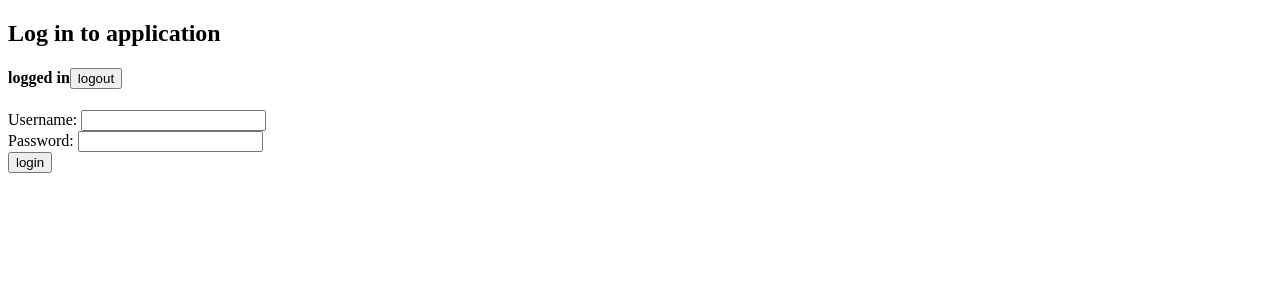
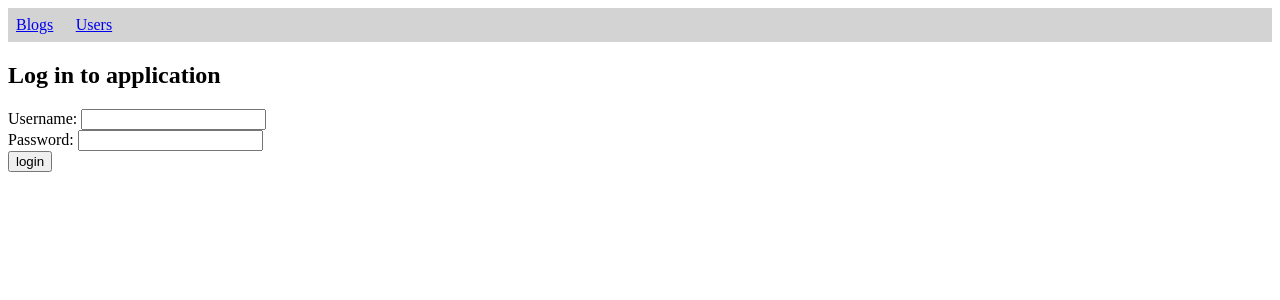
Before and after one commit to Pramod-Kumar-G/full-stack-open, a React (Vite) app in the folder part7/bloglist-frontend/: page / in a window 1280 px wide. Shown: the top 300 px of the page. Built offline with nearby package versions, Linux system fonts and the light colour scheme; no server answers.

Commit message:
implement solution for exercise 7.17

```diff
--- a/part7/bloglist-frontend/src/App.jsx
+++ b/part7/bloglist-frontend/src/App.jsx
@@ -5,7 +5,7 @@ import LoginForm from "./components/LoginForm";
 import BlogDetails from "./components/BlogDetails";
 import { useDispatch, useSelector } from "react-redux";
 import { setUser } from "./reducers/userReducer";
-import { BrowserRouter, Route, Routes } from "react-router-dom";
+import { BrowserRouter, Link, Route, Routes } from "react-router-dom";
 import Users from "./components/Users";
 import { initializeBlogs } from "./reducers/blogReducer";
 import UserBlogs from "./components/UserBlogs";
@@ -44,15 +44,28 @@ const App = () => {
 
   return (
     <BrowserRouter>
+      <div
+        style={{
+          display: "flex",
+          gap: "1.4em",
+          backgroundColor: "lightgrey",
+          padding: "0.5em",
+        }}
+      >
+        <Link to="/">Blogs</Link>
+        <Link to="/users">Users</Link>
+        {user && (
+          <div>
+            {user.name} logged in{" "}
+            <button type="button" onClick={handleLogout}>
+              logout
+            </button>
+          </div>
+        )}
+      </div>
       <div>
-        <h2>{user ? "Blogs" : "Log in to application"}</h2>
+        <h2>{user ? "Blog App" : "Log in to application"}</h2>
         {notification && <Notification notification={notification} />}
-        <h4>
-          {user?.name} logged in
-          <button type="button" onClick={handleLogout}>
-            logout
-          </button>
-        </h4>
       </div>
       <Routes>
         <Route path="/" element={user ? <BlogDetails /> : <LoginForm />} />
```
